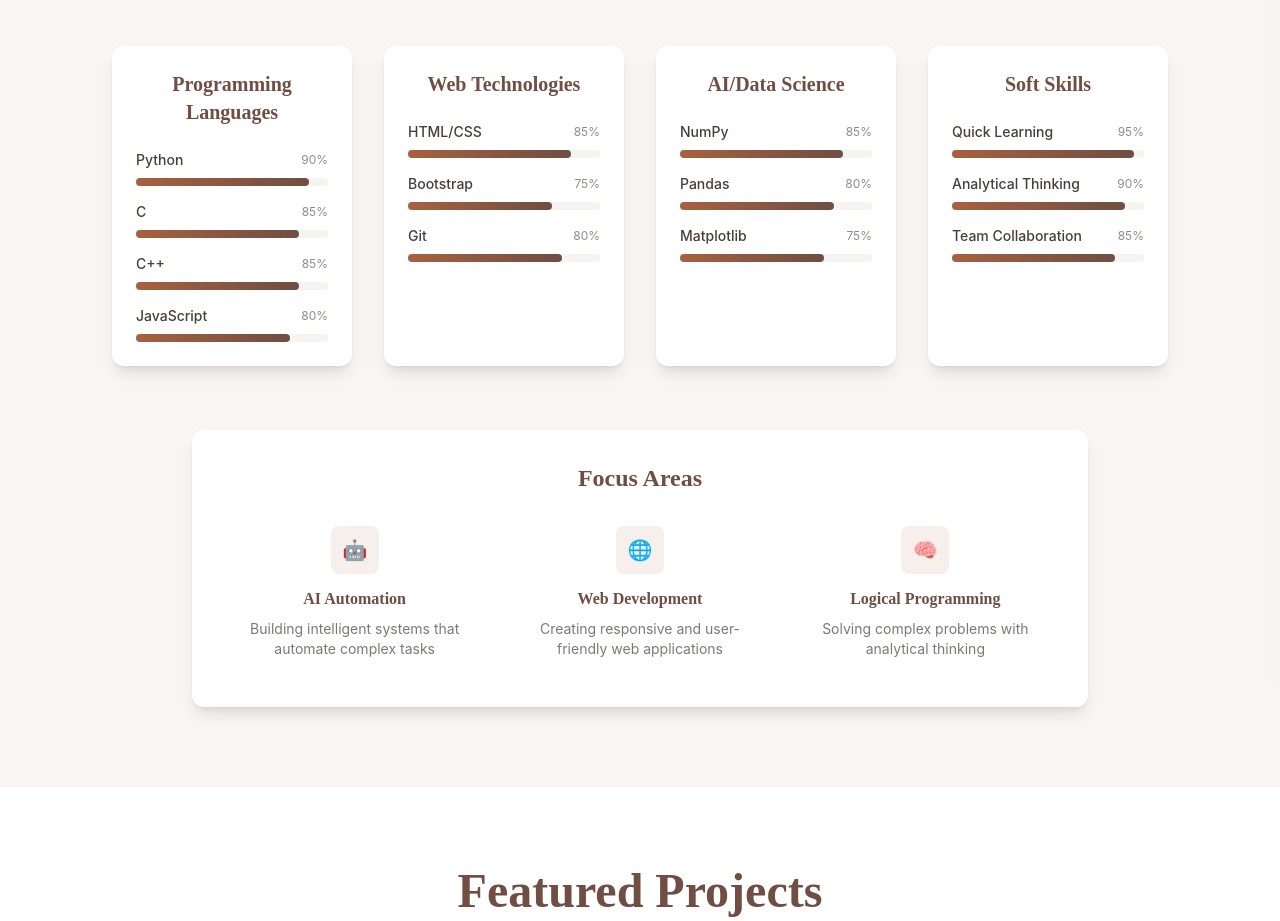
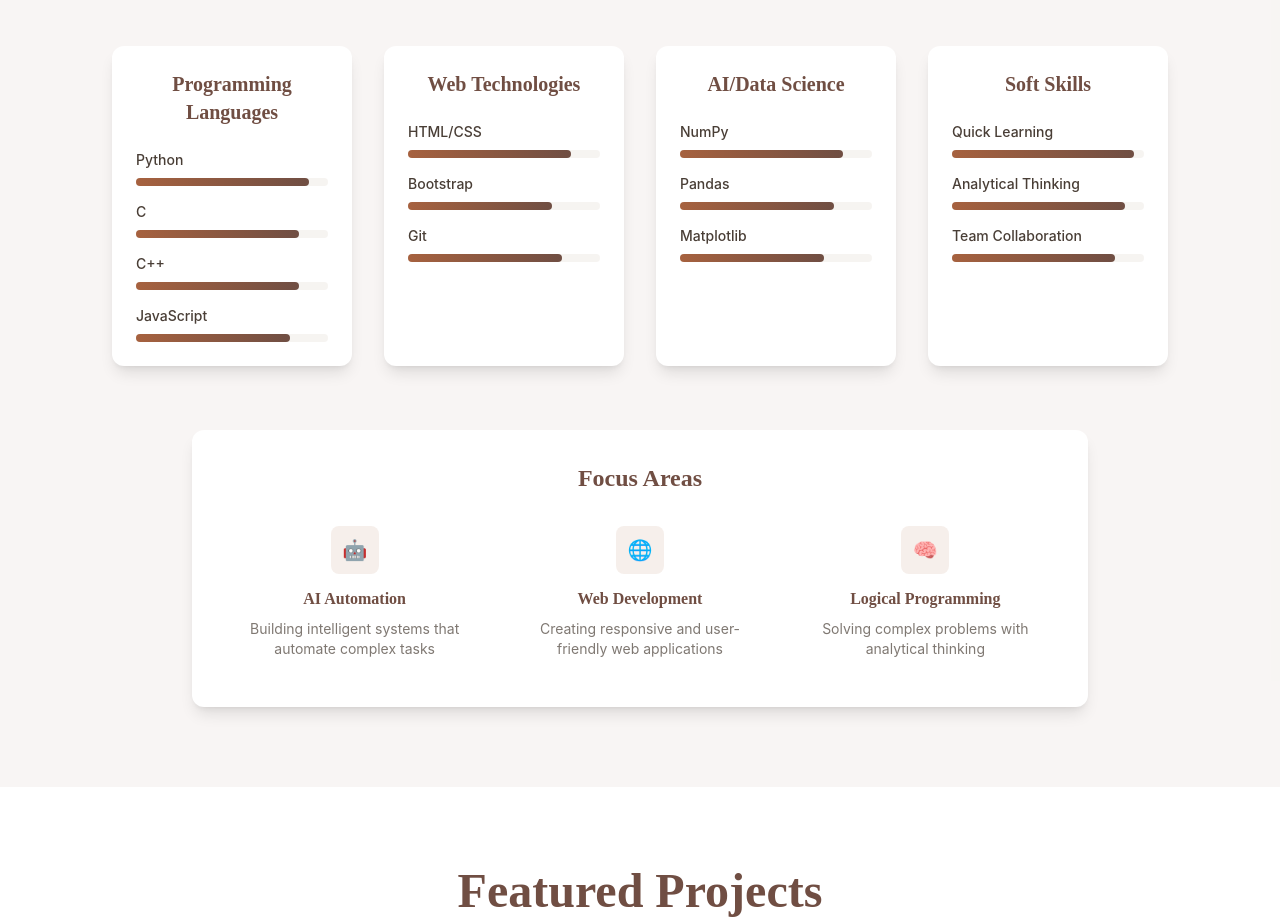
Before and after one commit to sharwaridevhare/portfolio-sharwari-devhare, a React (Vite) app: page / in a window 1280 px wide. Shown: the part 1860-2781 px from the top of the page. Built offline with nearby package versions, Linux system fonts and the light colour scheme.

Commit message:
Remove percentage display
Removes the percentage display from the skills section.

```diff
--- a/src/components/Skills.tsx
+++ b/src/components/Skills.tsx
@@ -1,4 +1,3 @@
-
 const Skills = () => {
   const skills = [
     { name: 'Python', level: 90, category: 'Programming Languages' },
@@ -44,7 +43,6 @@ const Skills = () => {
                     <div key={skill.name} className="space-y-2">
                       <div className="flex justify-between items-center">
                         <span className="text-sm font-medium text-foreground">{skill.name}</span>
-                        <span className="text-xs text-foreground/60">{skill.level}%</span>
                       </div>
                       <div className="w-full bg-light-beige/30 rounded-full h-2">
                         <div
```
